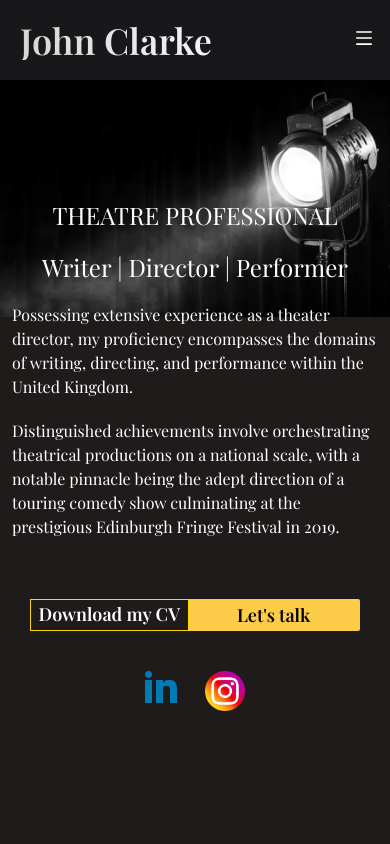
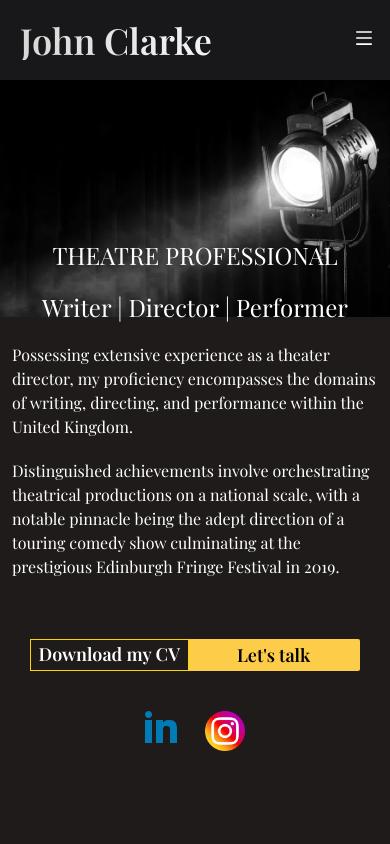
Before and after one commit to yan-fung/react-portfolio-JC, a React (Vite) app: page / in a window 390 px wide. Shown: the top 844 px of the page. Built offline with nearby package versions, Linux system fonts and the light colour scheme.

Commit message:
Adjust some padding for the section

```diff
--- a/src/components/Home.jsx
+++ b/src/components/Home.jsx
@@ -9,7 +9,7 @@ const Home = ({ setSelectedPage }) => {
   const isAboveMediumScreens = useMediaQuery("(min-width: 1060px)");
 
   return (
-    <section id='home' className='relative pt-10'>
+    <section id='home' className='relative pt-10 pb-20 md:pb-0'>
       {/* Wallpaper */}
       <div className=''>
         {" "}
```
